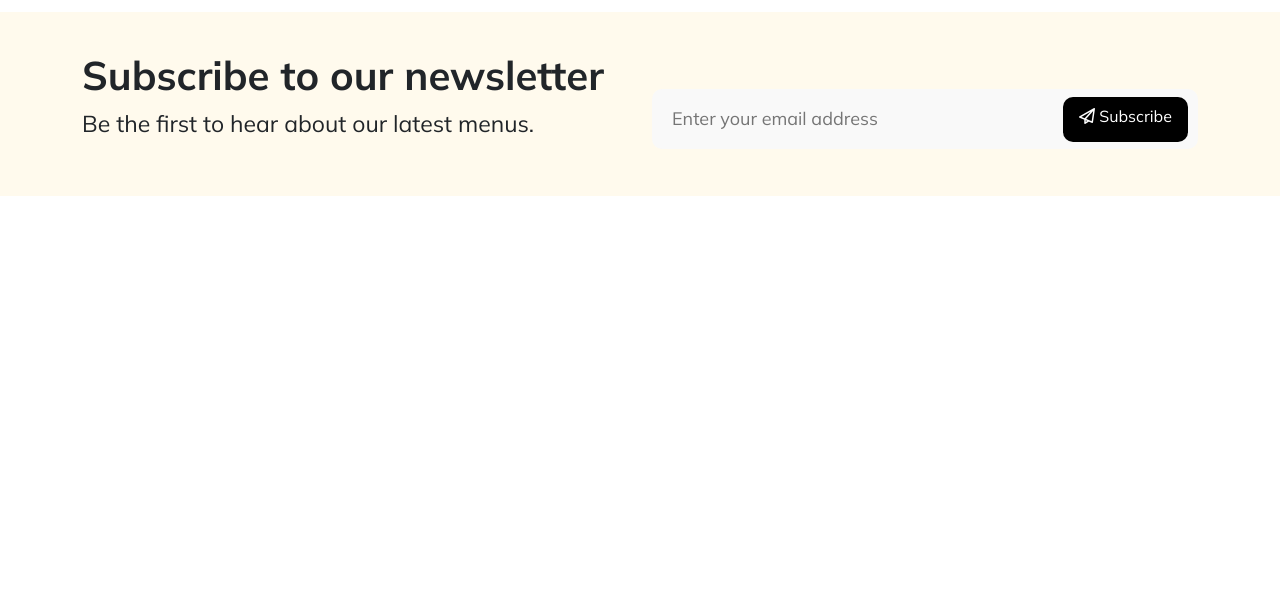
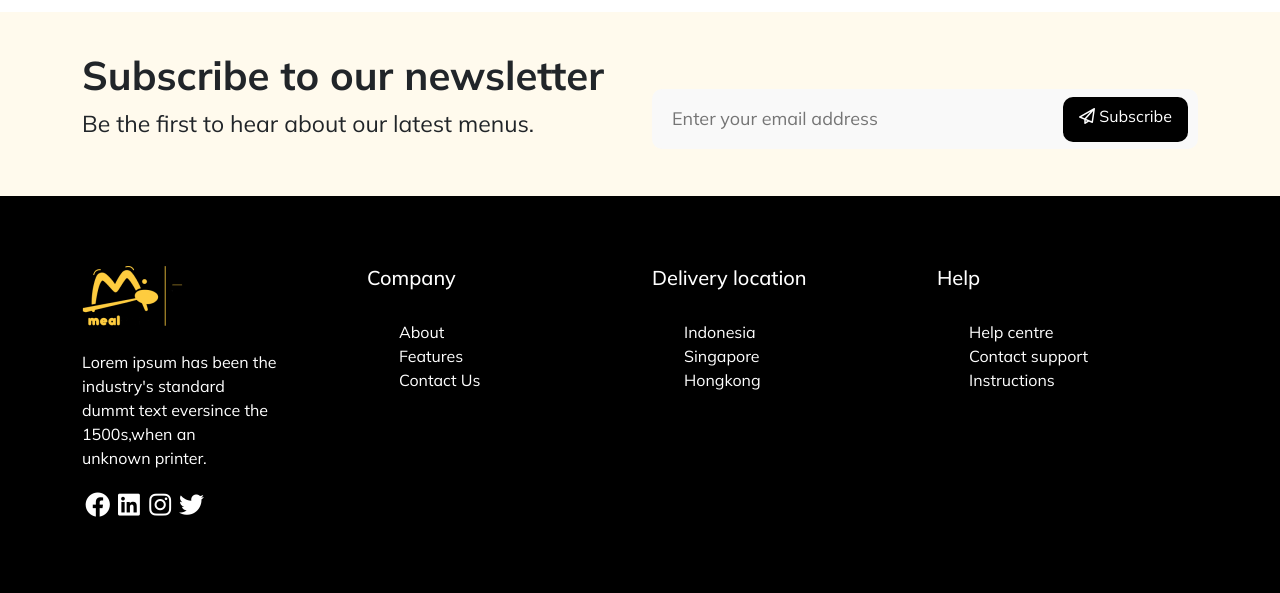
Before and after one commit to mideokuwa/Mealtime, a plain HTML site: page index.html in a window 1280 px wide. Shown: the part 3678-4271 px from the top of the page. Before the commit the page ends 3874 px from the top, so only its background shows below. Drawn offline with nearby package versions, Linux system fonts and the light colour scheme.

Commit message:
Final files update

```diff
--- a/index.html
+++ b/index.html
@@ -545,6 +545,50 @@
           </div>
         </div>
       </div>
+
+      <div class="foot footer">
+        <div class="foot container">
+          <div class="foot row">
+            <div class="foot col-sm-3 col-xs-12">
+              <img src="./Images/logo 1.png" alt="logo" />
+              <p>
+                Lorem ipsum has been the industry's standard<br />dummt text
+                eversince the 1500s,when an<br />unknown printer.
+              </p>
+              <span
+                ><i class="fa-brands fa-facebook fa-fw"></i
+                ><i class="fa-brands fa-linkedin fa-fw"></i
+                ><i class="fa-brands fa-instagram fa-fw"></i
+                ><i class="fa-brands fa-twitter fa-fw"></i
+              ></span>
+            </div>
+            <div class="foot col-sm-3 col-xs-12">
+              <h4>Company</h4>
+              <ul>
+                <li><a href="#">About</a></li>
+                <li><a href="#">Features</a></li>
+                <li><a href="#">Contact Us</a></li>
+              </ul>
+            </div>
+            <div class="foot col-sm-3 col-xs-12">
+              <h4>Delivery location</h4>
+              <ul>
+                <li><a href="#">Indonesia</a></li>
+                <li><a href="#">Singapore</a></li>
+                <li><a href="#">Hongkong</a></li>
+              </ul>
+            </div>
+            <div class="foot col-sm-3 col-xs-12">
+              <h4>Help</h4>
+              <ul>
+                <li><a href="#">Help centre</a></li>
+                <li><a href="#">Contact support</a></li>
+                <li><a href="#">Instructions</a></li>
+              </ul>
+            </div>
+          </div>
+        </div>
+      </div>
     </footer>
 
     <script src="https://cdn.jsdelivr.net/npm/swiper/swiper-bundle.min.js"></script>
--- a/styles.css
+++ b/styles.css
@@ -574,3 +574,70 @@ p {
   display: flex;
   float: left;
 } */
+
+.foot.container {
+  width: 100%;
+  background-color: black !important;
+  margin: auto !important;
+}
+
+.foot.row {
+  display: flex !important;
+  flex-wrap: wrap !important;
+}
+
+.foot.row ul {
+  list-style: none;
+}
+
+.foot.footer {
+  margin-top: 0;
+  background-color: black;
+  color: white;
+  padding: 70px 0;
+}
+
+.foot.footer-col {
+  width: 25%;
+  padding: 0 15px;
+}
+
+.foot.col-sm-3.col-xs-12 img {
+  margin-bottom: 20px;
+}
+
+.foot.col-sm-3.col-xs-12 span {
+  font-size: 25px;
+  margin-top: 20px;
+  margin-right: 20px;
+  color: white;
+}
+
+.foot.col-sm-3.col-xs-12 h4 {
+  font-size: 20px;
+  margin-bottom: 30px;
+  font-weight: 500;
+  position: relative;
+}
+
+.foot.container span p {
+  margin: auto;
+}
+
+.foot.col-sm-3.col-xs-12 h4 ::before {
+  content: "";
+  position: absolute;
+  left: 0;
+  bottom: -10px;
+}
+
+.foot.col-sm-3.col-xs-12 ul li {
+  margin-right: 5px;
+  left: 0;
+  position: relative;
+}
+
+.foot.col-sm-3.col-xs-12 ul li a {
+  color: #fff;
+  text-decoration: none;
+}
```
